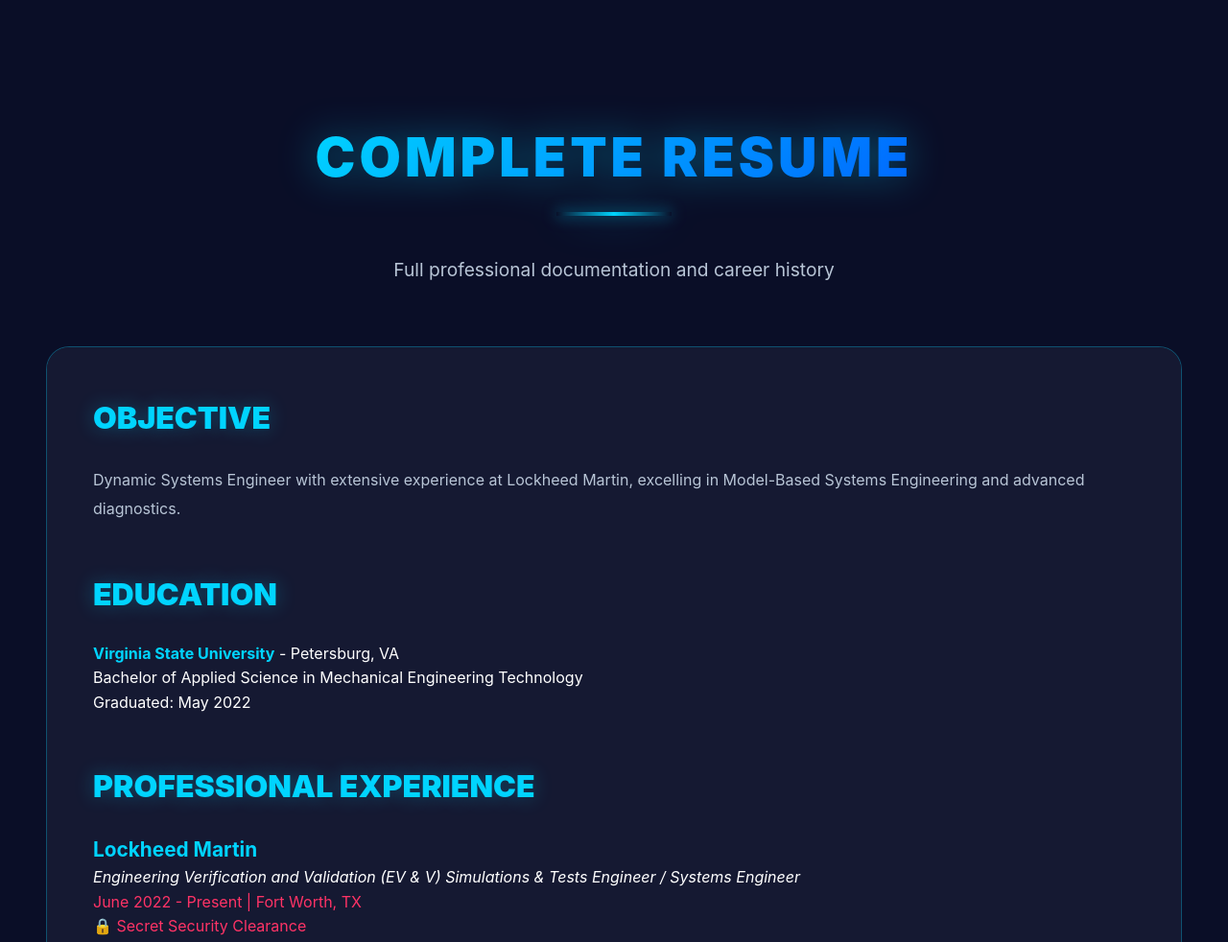
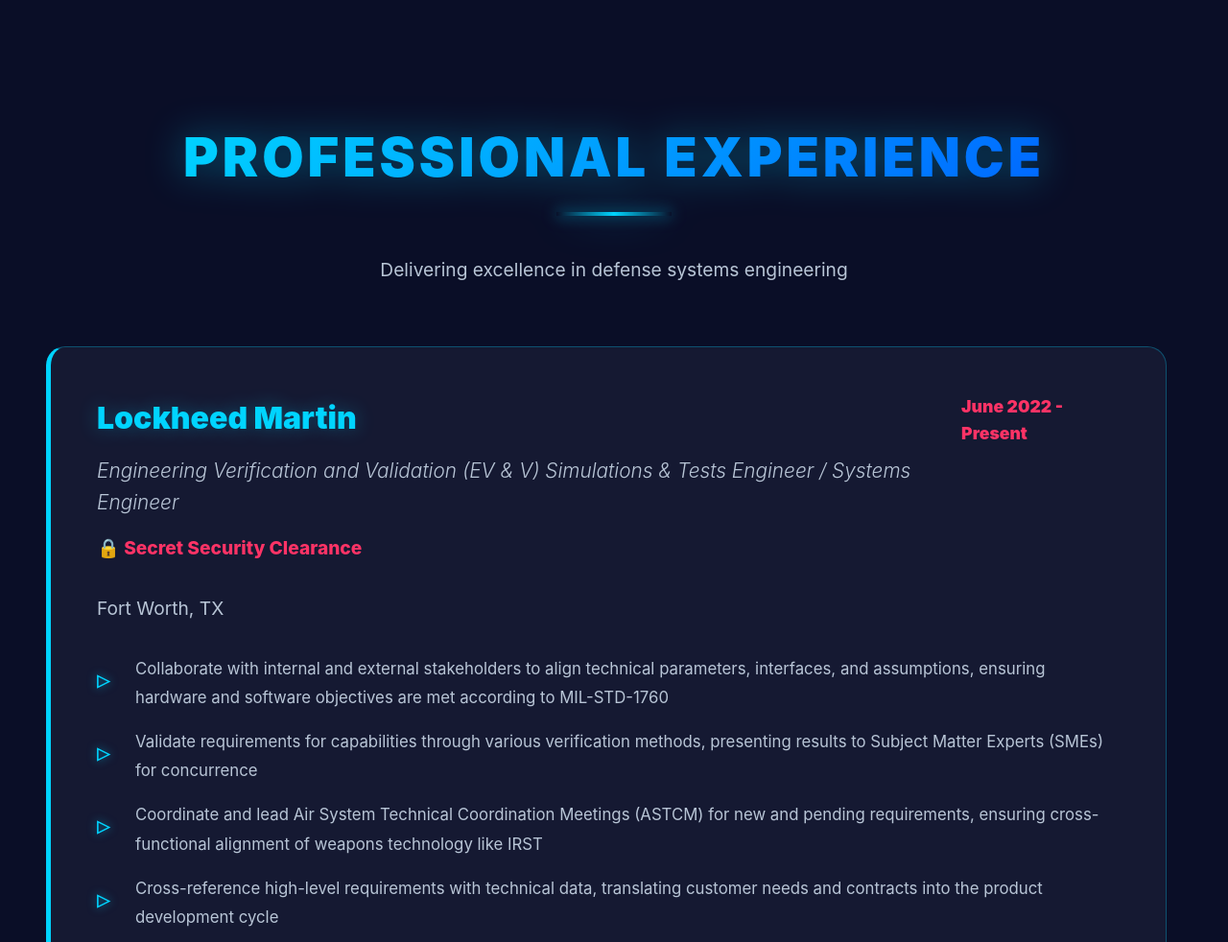
Before and after one commit to thelastcell/thelastcell.github.io, a plain HTML site: page index.html in a window 1280 px wide. Shown: the part 1500-2482 px from the top of the page at 96% size. Drawn offline with Linux system fonts and the light colour scheme.

Commit message:
Add files via upload

```diff
--- a/index.html
+++ b/index.html
@@ -798,6 +798,32 @@
             max-width: 1800px;
             margin: 0 auto;
             padding: 5rem 3rem;
+        }
+
+        /* Scrollable Section Containers */
+        .scrollable-section {
+            max-height: 800px;
+            overflow-y: auto;
+            padding-right: 1rem;
+        }
+
+        .scrollable-section::-webkit-scrollbar {
+            width: 10px;
+        }
+
+        .scrollable-section::-webkit-scrollbar-track {
+            background: rgba(21, 25, 50, 0.5);
+            border-radius: 10px;
+        }
+
+        .scrollable-section::-webkit-scrollbar-thumb {
+            background: linear-gradient(180deg, var(--primary), var(--secondary));
+            border-radius: 10px;
+            box-shadow: 0 0 10px var(--glow);
+        }
+
+        .scrollable-section::-webkit-scrollbar-thumb:hover {
+            background: linear-gradient(180deg, var(--secondary), var(--primary));
         }
 
         section {
@@ -1480,7 +1506,6 @@
             <button class="menu-toggle" id="menuToggle" aria-label="Toggle menu">☰</button>
             <ul class="nav-links" id="navLinks">
                 <li><a href="#about">About</a></li>
-                <li><a href="#resume">Resume</a></li>
                 <li><a href="#experience">Experience</a></li>
                 <li><a href="#projects">Projects</a></li>
                 <li><a href="#skills">Skills</a></li>
@@ -1515,22 +1540,15 @@
             </div>
         </section>
 
-        <!-- Resume -->
-        <section id="resume">
-            <div class="section-header">
-                <h2 class="section-title">Complete Resume</h2>
-                <p class="section-subtitle">Full professional documentation and career history</p>
-            </div>
-            <div class="resume-viewer" id="resumeContent"></div>
-        </section>
-
         <!-- Experience -->
         <section id="experience">
             <div class="section-header">
                 <h2 class="section-title">Professional Experience</h2>
                 <p class="section-subtitle">Delivering excellence in defense systems engineering</p>
             </div>
-            <div id="experienceContainer"></div>
+            <div class="scrollable-section">
+                <div id="experienceContainer"></div>
+            </div>
         </section>
 
         <!-- Projects -->
@@ -1539,7 +1557,9 @@
                 <h2 class="section-title">Featured Projects</h2>
                 <p class="section-subtitle">Click to explore detailed galleries and documentation</p>
             </div>
-            <div class="projects-grid" id="projectsContainer"></div>
+            <div class="scrollable-section">
+                <div class="projects-grid" id="projectsContainer"></div>
+            </div>
         </section>
 
         <!-- Skills -->
@@ -1548,7 +1568,9 @@
                 <h2 class="section-title">Technical Expertise</h2>
                 <p class="section-subtitle">Click any skill for comprehensive details and applications</p>
             </div>
-            <div class="skills-grid" id="skillsContainer"></div>
+            <div class="scrollable-section">
+                <div class="skills-grid" id="skillsContainer"></div>
+            </div>
         </section>
 
         <!-- Education -->
@@ -1659,7 +1681,6 @@
 
         function init() {
             initHeroSlideshow();
-            renderResume();
             renderExperience();
             renderProjects();
             renderSkills();
@@ -1693,16 +1714,6 @@
                 current = (current + 1) % slides.length;
                 slides[current].classList.add('active');
             }, CONFIG.slideshowSpeed);
-        }
-
-        function renderResume() {
-            document.getElementById('resumeContent').innerHTML = `
-                <div class="resume-section"><h3>OBJECTIVE</h3><p style="color: var(--text-secondary); line-height: 1.9;">Dynamic Systems Engineer with extensive experience at Lockheed Martin, excelling in Model-Based Systems Engineering and advanced diagnostics.</p></div>
-                <div class="resume-section"><h3>EDUCATION</h3><p><strong style="color: var(--primary);">Virginia State University</strong> - Petersburg, VA</p><p>Bachelor of Applied Science in Mechanical Engineering Technology</p><p>Graduated: May 2022</p></div>
-                <div class="resume-section"><h3>PROFESSIONAL EXPERIENCE</h3>
-                ${experiences.map(exp => `<div style="margin-bottom: 2rem;"><p style="color: var(--primary); font-size: 1.3rem; font-weight: bold;">${exp.company}</p><p style="font-style: italic;">${exp.role}</p><p style="color: var(--accent);">${exp.dates} | ${exp.location}</p>${exp.clearance ? '<p style="color: var(--accent);">🔒 Secret Security Clearance</p>' : ''}<ul style="margin-left: 2rem; margin-top: 0.5rem;">${exp.responsibilities.map(r => `<li>${r}</li>`).join('')}</ul></div>`).join('')}
-                </div>
-            `;
         }
 
         function renderExperience() {
```
